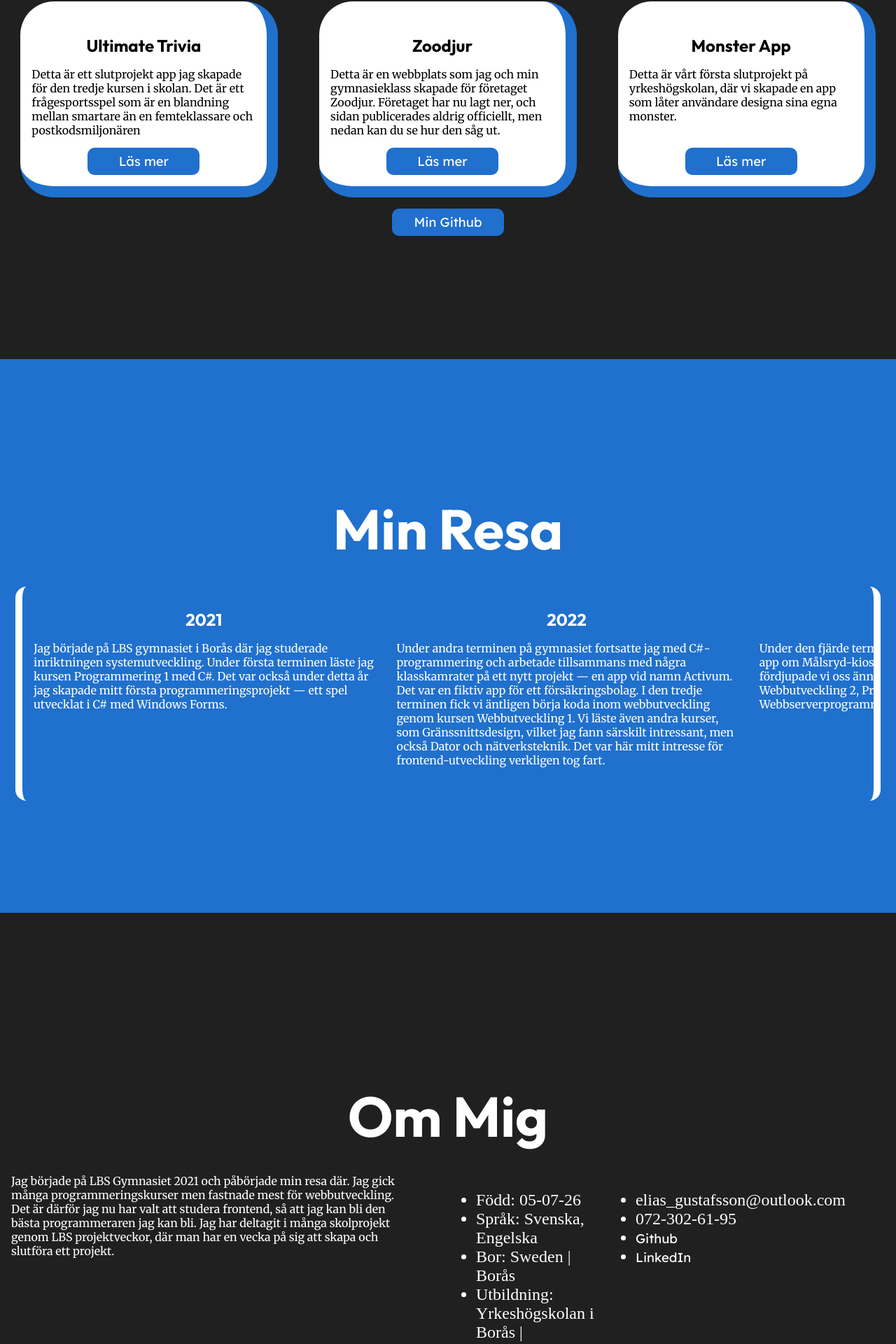
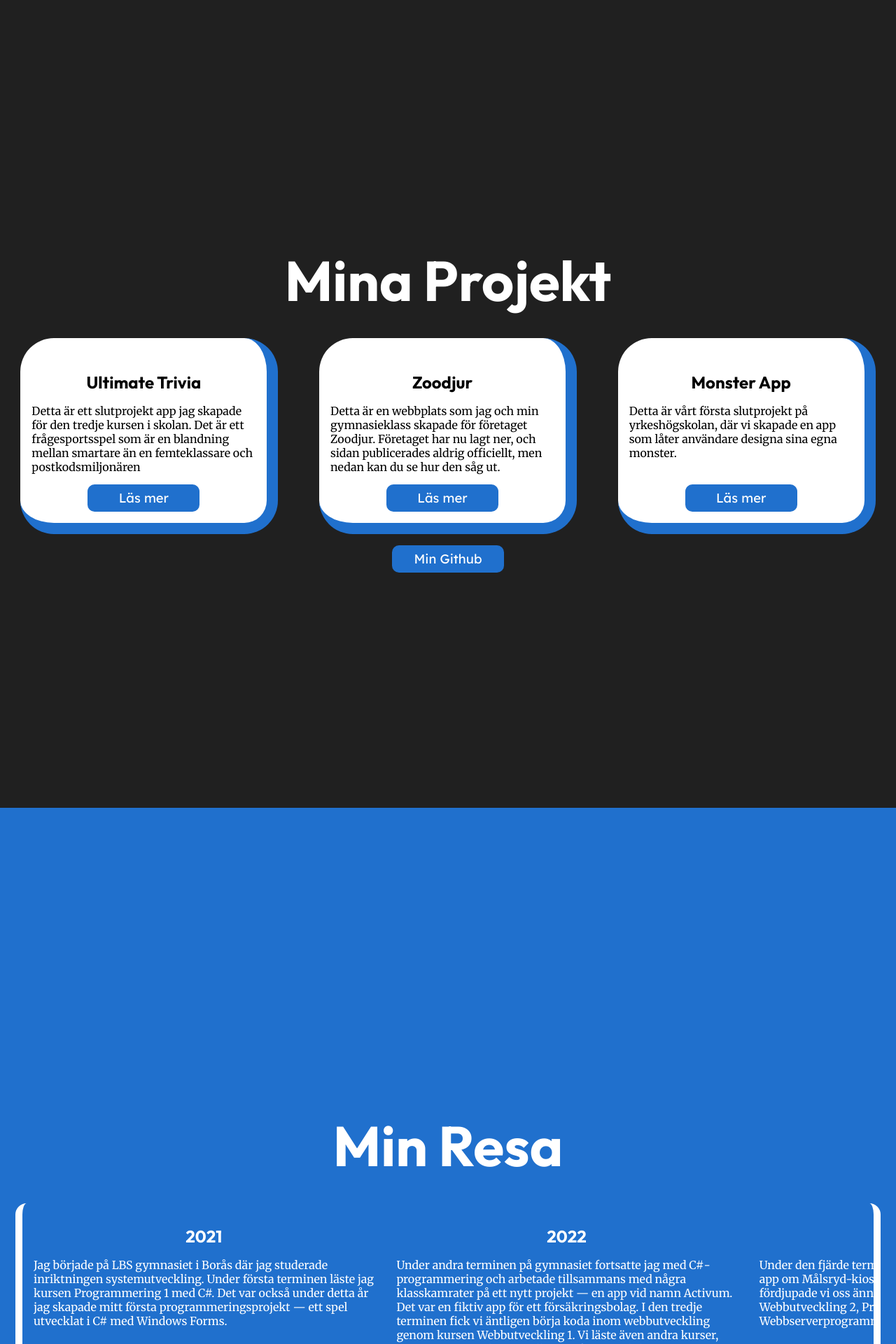
Before and after one commit to EliasSJG/Portfolio, a React (Vite) app: page / in a window 1280 px wide. Shown: the part 826-2746 px from the top of the page at 70% size. Built offline with nearby package versions, Linux system fonts and the light colour scheme.

Commit message:
css obseerve transitions

```diff
--- a/src/app.tsx
+++ b/src/app.tsx
@@ -1,5 +1,5 @@
 import "./styles/base/_typography.scss";
-import { useContext, useRef } from "react";
+import React, { useContext, useEffect, useRef } from "react";
 import { journey, projects, skills } from "./state/state";
 import Button from "./components/button/button";
 import Project from "./pages/project/project";
@@ -11,32 +11,55 @@ import AboutMe from "./pages/about/about";
 
 import { LanguageContext } from "./context/languageConext";
 
+type SectionName = "home" | "journey" | "skills";
+
 export default function App() {
-  const homeSectionScroll = useRef<HTMLDivElement | null>(null);
-  const projectSectionScroll = useRef<HTMLDivElement | null>(null);
-  const journeySectionScroll = useRef<HTMLDivElement | null>(null);
-  const aboutSectionScroll = useRef<HTMLDivElement | null>(null);
-  const skillsSectionScroll = useRef<HTMLDivElement | null>(null);
+  const sectionRefs: Record<
+    SectionName,
+    React.RefObject<HTMLDivElement | null>
+  > = {
+    home: useRef<HTMLDivElement | null>(null),
 
-  const scrollToSections = (section: string) => {
-    switch (section) {
-      case "home":
-        homeSectionScroll.current?.scrollIntoView({ behavior: "smooth" });
-        break;
-      case "projects":
-        projectSectionScroll.current?.scrollIntoView({ behavior: "smooth" });
-        break;
-      case "journey":
-        journeySectionScroll.current?.scrollIntoView({ behavior: "smooth" });
-        break;
-      case "about":
-        aboutSectionScroll.current?.scrollIntoView({ behavior: "smooth" });
-        break;
-      case "skills":
-        skillsSectionScroll.current?.scrollIntoView({ behavior: "smooth" });
-        break;
-    }
+    journey: useRef<HTMLDivElement | null>(null),
+
+    skills: useRef<HTMLDivElement | null>(null),
   };
+
+  useEffect(() => {
+    const observer = new IntersectionObserver((entries) => {
+      entries.forEach((entry) => {
+        console.log(entry.target, entry.isIntersecting);
+        if (entry.isIntersecting) {
+          entry.target.classList.add("show");
+        } else {
+          entry.target.classList.remove("show");
+        }
+      });
+    });
+
+    Object.values(sectionRefs).forEach((sectionRefs) => {
+      if (sectionRefs.current) {
+        observer.observe(sectionRefs.current);
+      }
+    });
+
+    return () => {
+      Object.values(sectionRefs).forEach((sectionRefs) => {
+        if (sectionRefs.current) {
+          observer.unobserve(sectionRefs.current);
+        }
+      });
+      observer.disconnect();
+    };
+  }, []);
+
+  // hiddenElements.forEach((element) => observer.unobserve(element));
+
+  // const scrollToSections = (section: SectionName) => {
+  //   const sectionRef = sectionRefs[section];
+  //   sectionRef?.current?.scrollIntoView({ behavior: "smooth" });
+  // };
+
   const context = useContext(LanguageContext);
   if (!context) {
     throw new Error("LanguageContext must be used within a LanguageProvider");
@@ -45,7 +68,7 @@ export default function App() {
   const { language } = context;
   return (
     <>
-      <section ref={homeSectionScroll}>
+      <div className="home hidden" ref={sectionRefs.home}>
         <div>
           <h1>
             {language === "swe"
@@ -64,7 +87,7 @@ export default function App() {
           </p>
           <Button
             className="standard-button"
-            handleClick={() => scrollToSections("projects")}
+            handleClick={() => null}
             title={language === "swe" ? "Läs mer" : "Read more"}
           ></Button>
         </div>
@@ -75,18 +98,18 @@ export default function App() {
             alt="Picture of me"
           />
         </div>
-      </section>
-      <div ref={projectSectionScroll}>
+      </div>
+      <div>
         <Project projects={projects} />
       </div>
-      <div ref={journeySectionScroll}>
+      <div className="hidden" ref={sectionRefs.journey}>
         <Journey journey={journey} />
       </div>
-      <div ref={aboutSectionScroll}>
-        <AboutMe></AboutMe>
+      <div className="about">
+        <AboutMe />
       </div>
-      <div ref={skillsSectionScroll}>
-        <Skills skill={skills}></Skills>
+      <div className="hidden" ref={sectionRefs.skills}>
+        <Skills skill={skills} />
       </div>
     </>
   );
--- a/src/main.scss
+++ b/src/main.scss
@@ -1 +1,15 @@
 @use "styles";
+
+.hidden {
+  opacity: 0;
+
+  filter: blur(5px);
+  transform: translateX(-100%);
+  transition: 1s all;
+}
+
+.show {
+  opacity: 1;
+  filter: blur(0);
+  transform: translateX(0);
+}
--- a/src/main.tsx
+++ b/src/main.tsx
@@ -4,12 +4,12 @@ import "./Main.scss";
 
 import { LanguageProvider } from "./context/languageConext";
 import { RouterProvider } from "react-router-dom";
-import router from "./router/router"; // Import the router instance
+import router from "./router/router";
 
 createRoot(document.getElementById("root")!).render(
   <StrictMode>
     <LanguageProvider>
-      <RouterProvider router={router} /> {/* Pass the router here */}
+      <RouterProvider router={router} />
     </LanguageProvider>
   </StrictMode>
 );
--- a/src/pages/about/_about.scss
+++ b/src/pages/about/_about.scss
@@ -4,11 +4,6 @@
   div {
     width: 90%;
   }
-}
-
-.about-main {
-  background-color: #202020;
-  padding: 13rem 1rem;
 }
 
 .dot-list-info {
--- a/src/pages/about/about.tsx
+++ b/src/pages/about/about.tsx
@@ -1,4 +1,4 @@
-import { useContext } from "react";
+import { useContext, useEffect, useRef } from "react";
 import {
   LanguageContext,
   LanguageContextProps,
@@ -6,8 +6,34 @@ import {
 import "./_about.scss";
 export default function AboutMe() {
   const { language } = useContext(LanguageContext) as LanguageContextProps;
+  const sectionRefs = useRef<HTMLDivElement>(null);
+
+  useEffect(() => {
+    const observer = new IntersectionObserver((entries) => {
+      entries.forEach((entry) => {
+        console.log(entry.target, entry.isIntersecting);
+        if (entry.isIntersecting) {
+          entry.target.classList.add("show");
+        } else {
+          entry.target.classList.remove("show");
+        }
+      });
+    });
+
+    if (sectionRefs.current) {
+      observer.observe(sectionRefs.current);
+    }
+    return () => {
+      if (sectionRefs.current) {
+        observer.unobserve(sectionRefs.current);
+      }
+
+      observer.disconnect();
+    };
+  }, []);
+
   return (
-    <div className="about-main">
+    <div ref={sectionRefs} className="about-main hidden">
       <h1>{language === "swe" ? "Om Mig" : "About Me"}</h1>
       <div className="about-section">
         <div>
--- a/src/pages/journey/_journey.scss
+++ b/src/pages/journey/_journey.scss
@@ -1,5 +1,5 @@
 .journey-section {
-  padding: 10rem 0;
+  padding: 25rem 0;
 }
 
 .journey-div {
--- a/src/pages/journey/journey.tsx
+++ b/src/pages/journey/journey.tsx
@@ -15,7 +15,7 @@ type JourneyProps = {
 export default function Journey({ journey }: JourneyProps) {
   const { language } = useContext(LanguageContext) as LanguageContextProps;
   return (
-    <div className="journey-section">
+    <div className="journey-section ">
       <h1>{language === "swe" ? "Min Resa" : "My Journey"}</h1>
       <div className="journey-div">
         {journey.map((journey, index) => {
--- a/src/pages/project/_project.scss
+++ b/src/pages/project/_project.scss
@@ -1,8 +1,15 @@
+.project-section {
+  display: flex;
+  align-items: center;
+  flex-direction: column;
+  background-color: #202020;
+  padding: 20rem 0;
+}
 .project-grid {
   display: flex;
   justify-content: space-between;
 
-  div {
+  .project-card {
     width: 25%;
     height: 200px;
     margin: 0 auto;
@@ -27,10 +34,14 @@
     }
   }
 }
-.project-section {
-  display: flex;
-  align-items: center;
-  flex-direction: column;
-  background-color: #202020;
-  padding: 10rem 0;
+
+.project-card:nth-child(1) {
+  transition-delay: 200ms;
 }
+.project-card:nth-child(2) {
+  transition-delay: 400ms;
+}
+
+.project-card:nth-child(3) {
+  transition-delay: 600ms;
+}
--- a/src/pages/project/project.tsx
+++ b/src/pages/project/project.tsx
@@ -1,4 +1,4 @@
-import { useContext } from "react";
+import { useContext, useEffect, useRef } from "react";
 import Button from "../../components/button/button";
 import {
   LanguageContext,
@@ -12,17 +12,49 @@ type ProjectProps = {
     link: string;
   }[];
 };
+function Project({ projects }: ProjectProps) {
+  const sectionRefs = useRef<(HTMLDivElement | null)[]>([]);
 
-function Project({ projects }: ProjectProps) {
+  useEffect(() => {
+    const observer = new IntersectionObserver((entries) => {
+      entries.forEach((entry) => {
+        console.log(entry.target, entry.isIntersecting);
+        if (entry.isIntersecting) {
+          entry.target.classList.add("show");
+        } else {
+          entry.target.classList.remove("show");
+        }
+      });
+    });
+
+    sectionRefs.current.forEach((card) => {
+      if (card) observer.observe(card);
+    });
+
+    return () => {
+      sectionRefs.current.forEach((card) => {
+        if (card) observer.unobserve(card);
+      });
+
+      observer.disconnect();
+    };
+  }, []);
+
   const { language } = useContext(LanguageContext) as LanguageContextProps;
   const gitHub = "https://github.com/EliasSJG";
   return (
     <div className="project-section">
       <h1> {language === "swe" ? "Mina Projekt" : "My Projects"}</h1>
-      <div className="project-grid">
+      <div className="project-grid ">
         {projects.map((project, index) => {
           return (
-            <div key={index}>
+            <div
+              ref={(el) => {
+                sectionRefs.current[index] = el;
+              }}
+              className="project-card hidden"
+              key={index}
+            >
               <h2>{project.title}</h2>
 
               <p>{project.description[language]}</p>
--- a/src/pages/skills/_skills.scss
+++ b/src/pages/skills/_skills.scss
@@ -23,5 +23,5 @@
 }
 
 .skills-main {
-  padding: 3rem 0;
+  padding: 20rem 0;
 }
--- a/src/pages/start/_start.scss
+++ b/src/pages/start/_start.scss
@@ -1,6 +1,6 @@
-section {
+.home {
   display: flex;
-
+  height: 95vh;
   align-items: center;
   background-color: #0c0c0c;
   div {
@@ -13,6 +13,11 @@ section {
   }
 }
 
+.about {
+  background-color: #202020;
+  padding: 30rem 1rem;
+}
+
 .portfolio-picture {
   width: 100%;
 }
```
